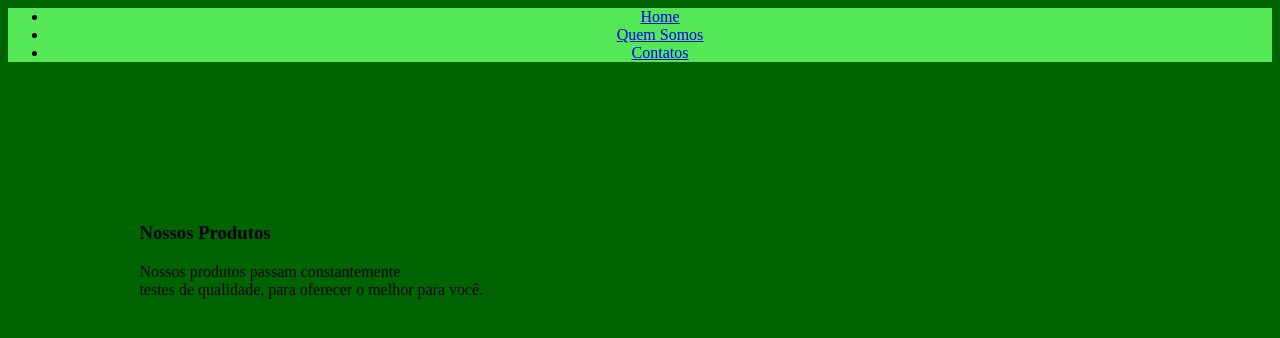
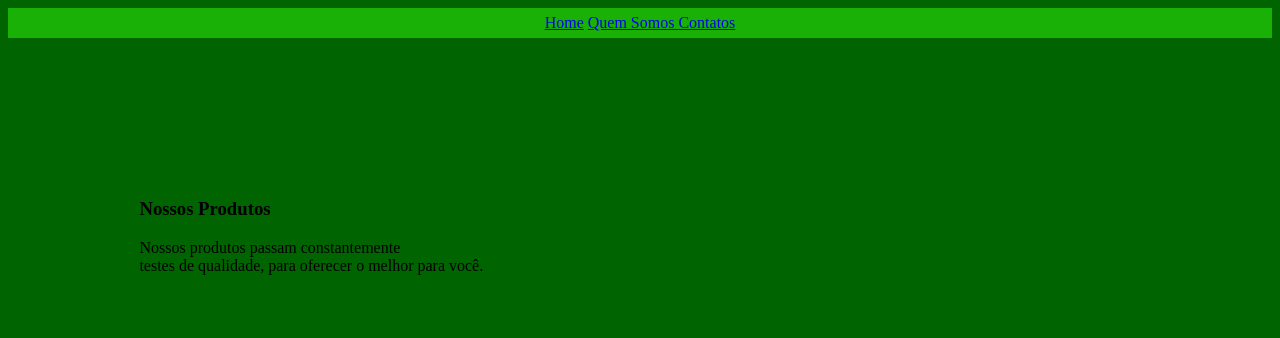
Before and after one commit to victorfmsilva/lajes-ouro-verde, a plain HTML site: page index.html in a window 1280 px wide. Drawn offline with Linux system fonts and the light colour scheme.

Commit message:
[lajes-ouro-verde] commit ajuste css

```diff
--- a/estilo/estiloGeral.css
+++ b/estilo/estiloGeral.css
@@ -1,7 +1,7 @@
 /* .topo {
     width: 100%;
     height: 100px;
-    background-color: darkgreen;
+    background-color: rgb(184, 238, 184);
 } */
 
 body {
@@ -9,6 +9,7 @@ body {
 }
 
 .conteudo {
+  width: 100%;
   margin-left: 10%;
   margin-right: 10%;
   width: 80%;
@@ -18,3 +19,18 @@ body {
   padding-left: 5px;
   text-align: left;
 }
+
+.menu ul li a:hover {
+  background-color: #6cfa6c;
+  color: #fdf900;
+  border-bottom: 3px solid #ffff00;
+}
+
+.menu ul {
+  padding:6px;
+  margin:0px;
+  background-color: rgb(26, 177, 6);
+  list-style:none;
+}
+
+.menu ul li { display: inline; }
```
